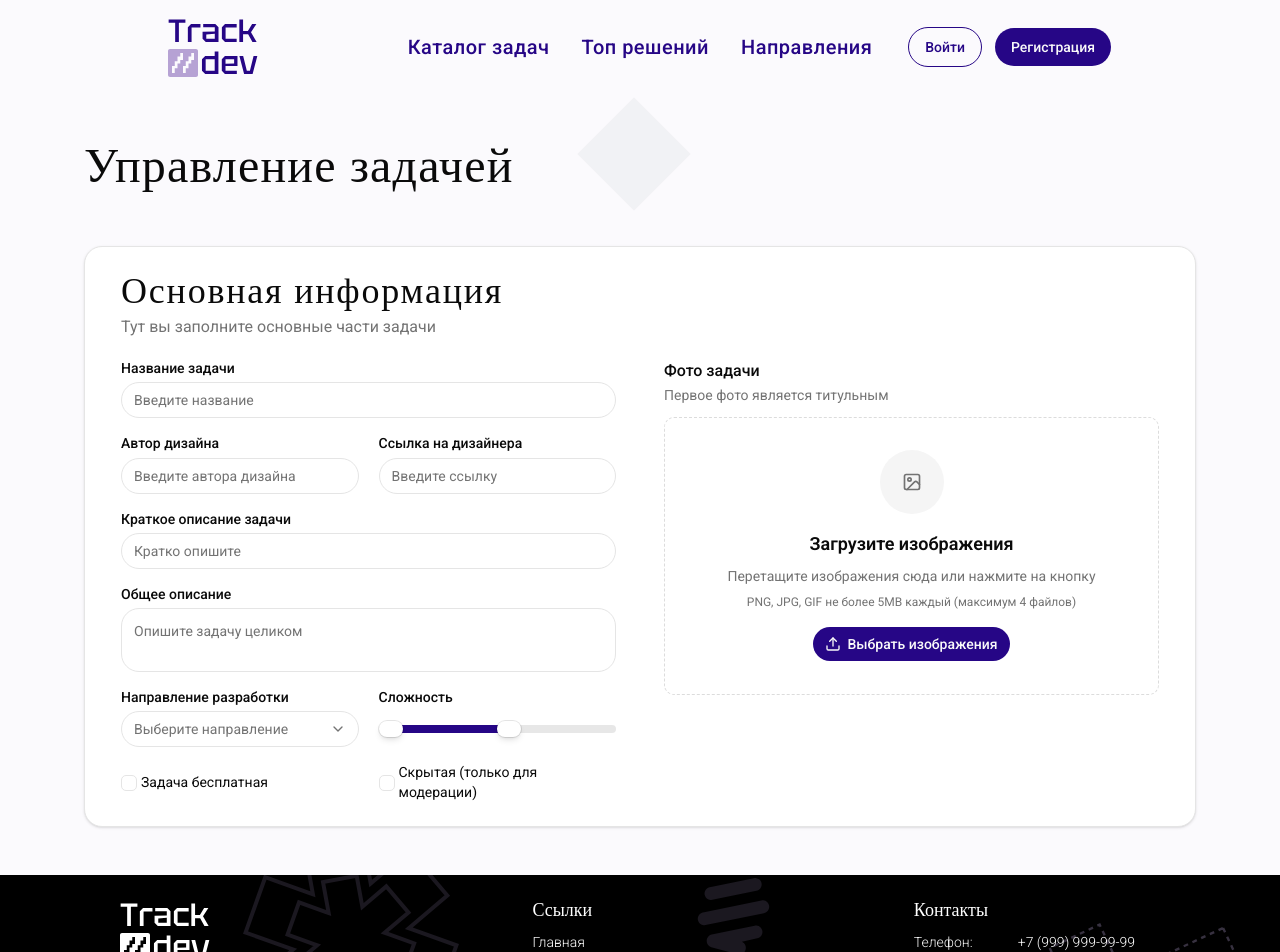
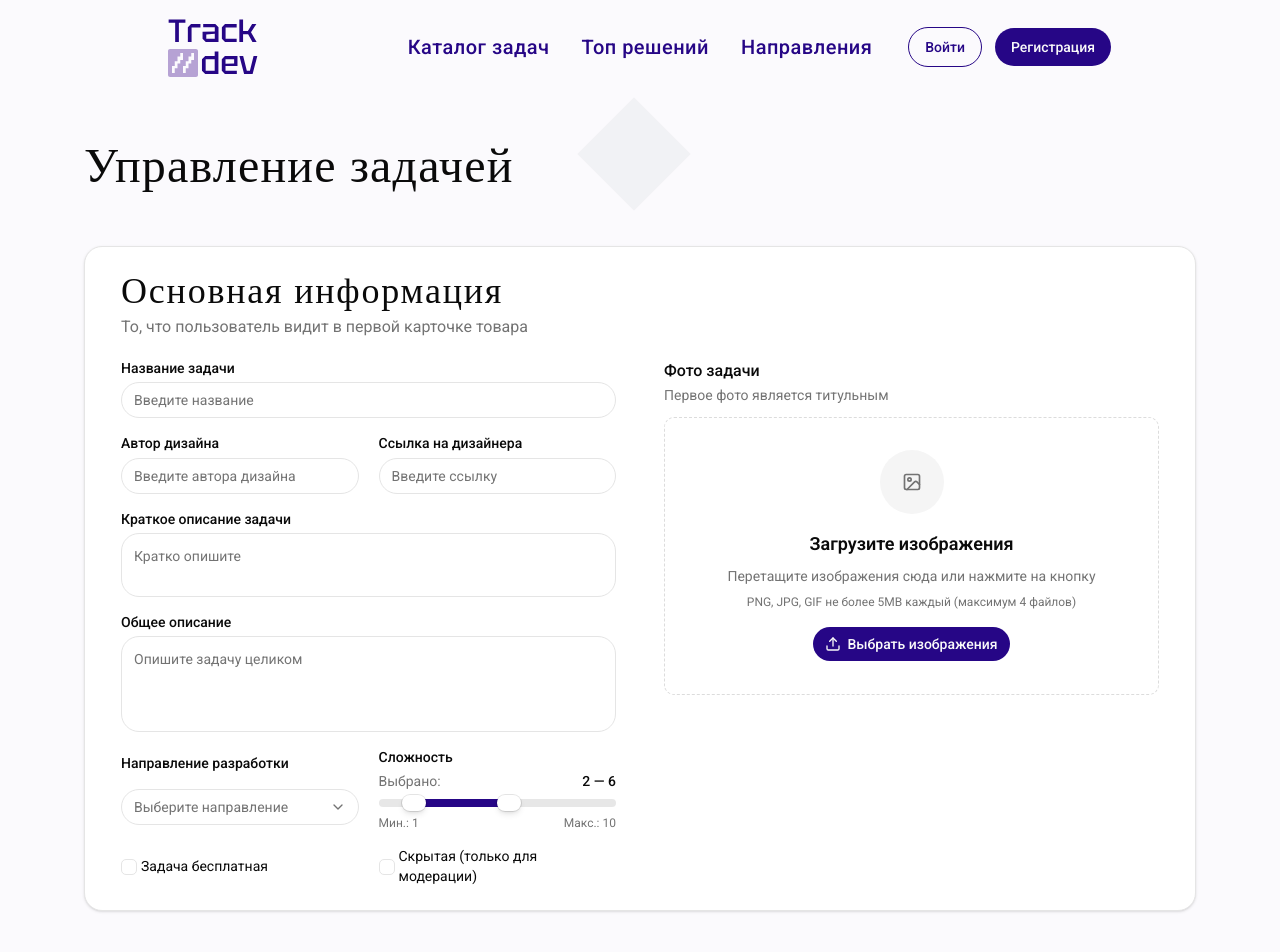
Before and after one commit to Kemuni/CodeHunt, a Next.js app in the folder frontend/: page /admin/tasks/editor in a window 1280 px wide. Shown: the top 952 px of the page. Built offline with nearby package versions, Linux system fonts and the light colour scheme; a web font is replaced by a local one.

Commit message:
добавил отображение минимума и максимума в slider

```diff
--- a/frontend/app/admin/tasks/editor/page.tsx
+++ b/frontend/app/admin/tasks/editor/page.tsx
@@ -49,14 +49,14 @@ export default function AdminTasksPage() {
       <PageLayoutContent>
         <SectionLayout>
           <SectionLayoutHeader>Основная информация</SectionLayoutHeader>
-          <SectionLayoutDescription>Тут вы заполните основные части задачи</SectionLayoutDescription>
+          <SectionLayoutDescription>То, что пользователь видит в первой карточке товара</SectionLayoutDescription>
           <SectionLayoutContent>
             <Form
               schema={schema}
               defaultValues={{
                 title: "",
                 developerType: undefined,
-                difficulty: [1, 6],
+                difficulty: [2, 6],
               }}
               onSubmit={(v) => console.log(v)}
               className="grid grid-cols-1 gap-y-8 sm:grid-cols-2 sm:gap-x-12 sm:gap-y-4 2xl:gap-x-24"
@@ -72,12 +72,14 @@ export default function AdminTasksPage() {
                   <FormInput name="designerLink" placeholder="Введите ссылку" />
                 </FormField>
                 <FormField name="shortDescription" label="Краткое описание задачи" className="col-span-2">
-                  <FormInput name="shortDescription" placeholder="Кратко опишите" />
+                  <FormTextarea name="shortDescription" placeholder="Кратко опишите" />
                 </FormField>
                 <FormField name="fullDescription" label="Общее описание" className="col-span-2">
-                  <FormTextarea name="fullDescription" placeholder="Опишите задачу целиком" />
+                  <FormTextarea name="fullDescription" placeholder="Опишите задачу целиком" className="h-24" />
                 </FormField>
-                <FormField name="developerType" label="Направление разработки" className="col-span-2 sm:col-span-1">
+                <FormField name="developerType" label="Направление разработки"
+                           className="col-span-2 sm:col-span-1 justify-around"
+                >
                   <FormSelect
                     name="developerType"
                     items={developerTypes}
@@ -85,7 +87,7 @@ export default function AdminTasksPage() {
                   />
                 </FormField>
                 <FormField name="difficulty" label="Сложность" className="col-span-2 sm:col-span-1">
-                  <FormSlider name="difficulty" range min={1} max={10} className="m-auto" />
+                  <FormSlider name="difficulty" range min={1} max={10} />
                 </FormField>
                 <FormField name="isFree" label="Задача бесплатная"
                            orientation="horizontal" className="*:font-normal col-span-2 sm:col-span-1">
--- a/frontend/components/ui/form/slider.tsx
+++ b/frontend/components/ui/form/slider.tsx
@@ -26,7 +26,17 @@ export default function FormSlider({
       rules={rules}
       disabled={disabled}
       defaultValue={defaultValue}
-      render={({ field, fieldState }) => (
+      render={({ field, fieldState }) => {
+        const value = field.value ?? defaultValue;
+
+        return (
+          <div className="flex w-full flex-col gap-2">
+            <div className="flex items-center justify-between gap-2 text-sm">
+              <span className="text-muted-foreground">Выбрано:</span>
+              <output htmlFor={id} className="font-medium tabular-nums">
+                {Array.isArray(value) ? value.join(" — ") : value}
+              </output>
+            </div>
             <Slider
               {...props}
               id={id}
@@ -34,7 +44,7 @@ export default function FormSlider({
               min={min}
               max={max}
               disabled={field.disabled}
-          value={field.value ?? defaultValue}
+              value={value}
               onValueChange={field.onChange}
               inputRef={field.ref}
               aria-invalid={fieldState.invalid}
@@ -45,7 +55,13 @@ export default function FormSlider({
                 onBlur?.(event);
               }}
             />
-      )}
+            <div className="flex justify-between gap-2 text-xs text-muted-foreground tabular-nums">
+              <span>Мин.: {min}</span>
+              <span>Макс.: {max}</span>
+            </div>
+          </div>
+        );
+      }}
     />
   );
 }
```
Lines whose indentation alone changed are shown as unchanged.
